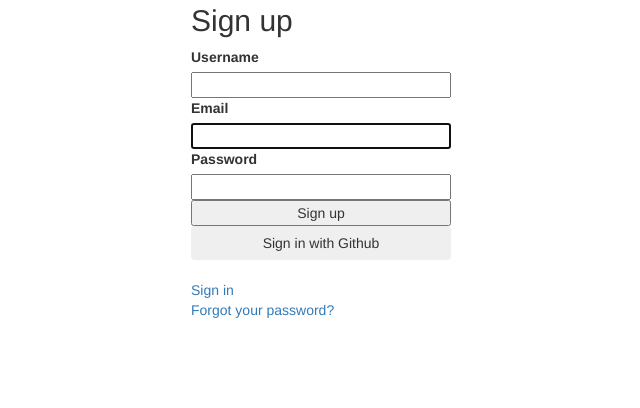
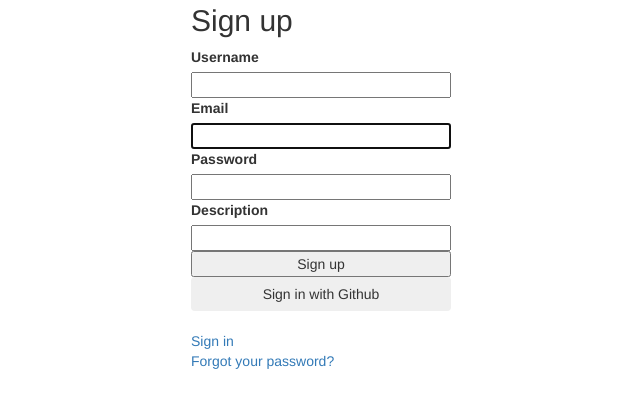
Before and after one commit to shivamd/CrowdCode, a Rails app: page /users/sign_up in a window 1280 px wide. Shown: the part 274-682 px from the top of the page, without its empty margins (319-959 px from the left). Run offline with Rails 7, Linux system fonts and the light colour scheme; data comes from the database, SQL or seed files in the repository; style sheets or scripts are compiled from the project's sources; parts of the project's set-up code (start-up, migrations or seed data) failed here and were passed over; some libraries are stand-ins or nearby versions.

Commit message:
add description field to new user signup

```diff
--- a/app/views/devise/registrations/new.html.erb
+++ b/app/views/devise/registrations/new.html.erb
@@ -13,8 +13,8 @@
   	  <div><%= f.label :password %><br />
   	  <%= f.password_field :password %></div>
     <% end %>
-
-
+     <div><%= f.label :Description %><br />
+      <%= f.password_field :description %></div>
     <div><%= f.submit "Sign up" %></div>
   <% end %>
   <%= render "devise/shared/links" %>
```
